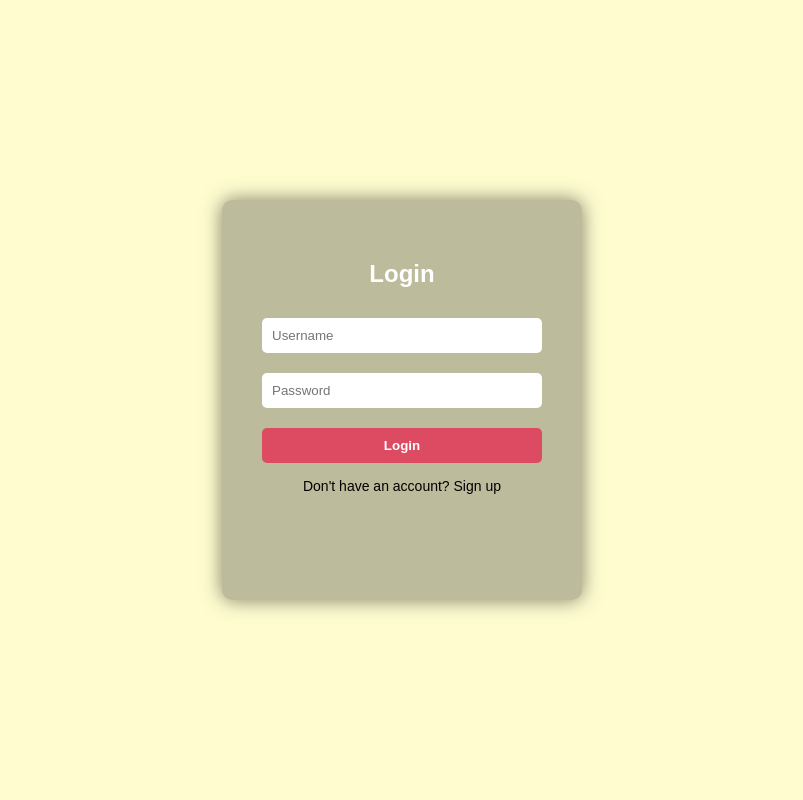
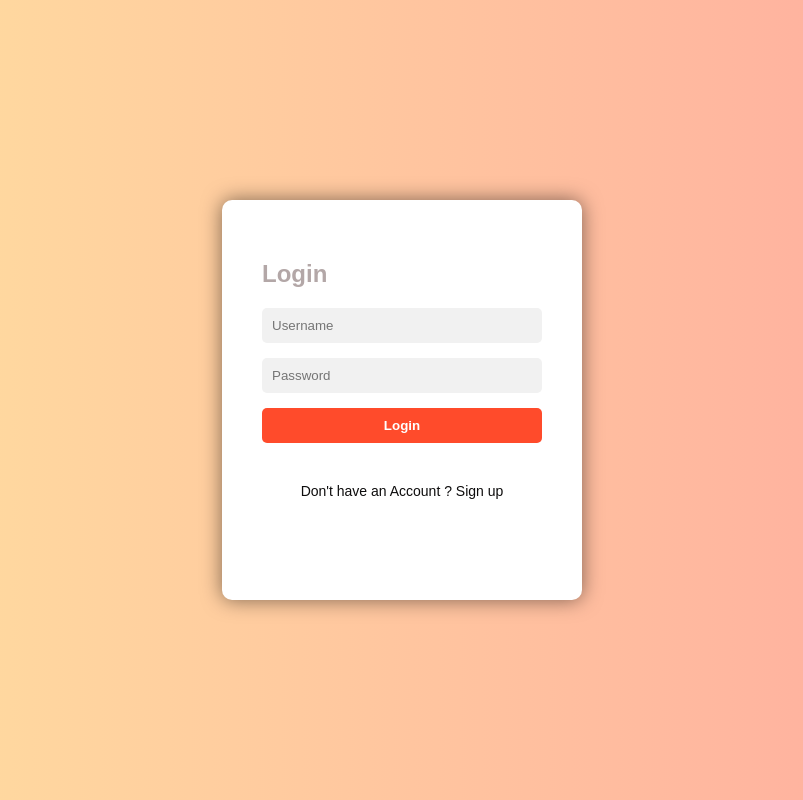
Before and after one commit to Nikhil-Srimanth/POULTRY_APP, a Flask app: page /login in a window 1280 px wide. Shown: the whole page, without its empty margins (238-1041 px from the left). Run offline with Flask 3, Linux system fonts and the light colour scheme.

Commit message:
Update Html pages

```diff
--- a/templates/login.html
+++ b/templates/login.html
@@ -13,8 +13,8 @@
     body {
       margin: 0;
       padding: 0;
-      background: rgb(255, 253, 208);
-      color: white;
+      background: linear-gradient(to right, #ffe29f, #ffa99f);
+      color: rgb(179, 167, 167);
       display: flex;
       justify-content: center;
       align-items: center;
@@ -25,7 +25,7 @@
       position: relative;
       width: 360px;
       height: 400px;
-      background: rgba(34, 34, 34,0.3);
+      background: white;
       border-radius: 10px;
       overflow: hidden;
       box-shadow: 0 0 20px rgba(0,0,0,0.5);
@@ -48,44 +48,52 @@
     }
 
     .form-box h2 {
-      text-align: center;
-      margin-bottom: 30px;
+      text-align: left;
     }
 
     .form-box input {
+      padding: 10px;
+      margin-bottom: 15px;
       width: 100%;
-      padding: 10px;
-      margin-bottom: 20px;
       border: none;
       border-radius: 5px;
+      background-color: #f1f1f1;
     }
 
     .form-box button {
+      padding: 10px;
       width: 100%;
-      padding: 10px;
-      background: rgb(221, 75, 99);
+      background-color: #ff4b2b;
+      color: white;
       border: none;
       border-radius: 5px;
       font-weight: bold;
-      color: white;
       cursor: pointer;
+      transition: background 0.3s;
     }
 
     .toggle {
-      margin-top: 15px;
+      display: flex;
+      padding-top: 20px;
       text-align: center;
       font-size: 14px;
       cursor: pointer;
-      color: #000000;
+      color: #0e0d0d;
+      border-radius: 100px;
     }
 
     .toggle:hover {
-      color: white;
+      color: rgb(217, 197, 197);
     }
 
     .container.show-signup .form-container {
       transform: translateX(-50%);
     }
+    .log-sign{
+      padding-top:50%;
+      padding-left:30px;
+    }
+
   </style>
 </head>
 <body>
@@ -100,16 +108,18 @@
           <input type="text" name="username" placeholder="Username" required />
           <input type="password" name="password" placeholder="Password" required />
           <button type="submit">Login</button>
-          <div class="toggle" onclick="toggleForm()">Don't have an account? Sign up</div>
         </form>
-        <div style="color:red;">
+        <div style="color:red; padding-top: 20px;;">
             {% if error %}
             {{error}}
             {% endif %}
         </div>
+        <div class="toggle" onclick="toggleForm()">Don't have an Account ? Sign up</div>
+
+
+
 
       </div>
-
       <!-- Signup Form -->
       <div class="form-box">
         <form method="POST" action="/signup">
@@ -118,11 +128,13 @@
           <input type="email" name="email" placeholder="Email" required />
           <input type="password" name="password" placeholder="Password" required />
           <button type="submit">Sign Up</button>
-          <div class="toggle" onclick="toggleForm()">Already have an account? Login</div>
         </form>
+                 <div class="toggle" onclick="toggleForm()">Have an Account? Login</div>
+
       </div>
     </div>
   </div>
+
 
   <script>
     function toggleForm() {
```
Also changed, not shown: templates/index.html (+14 -7 lines).
